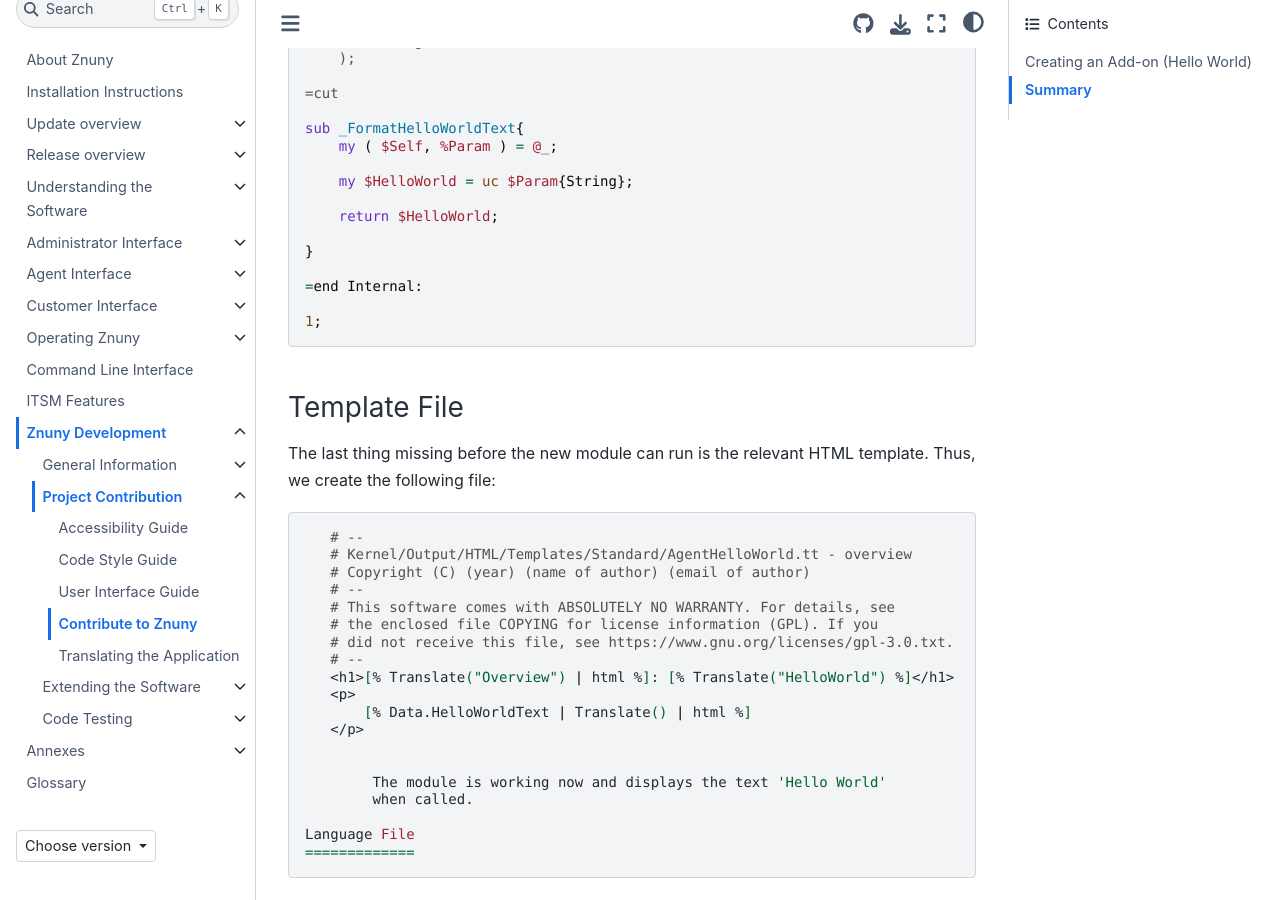
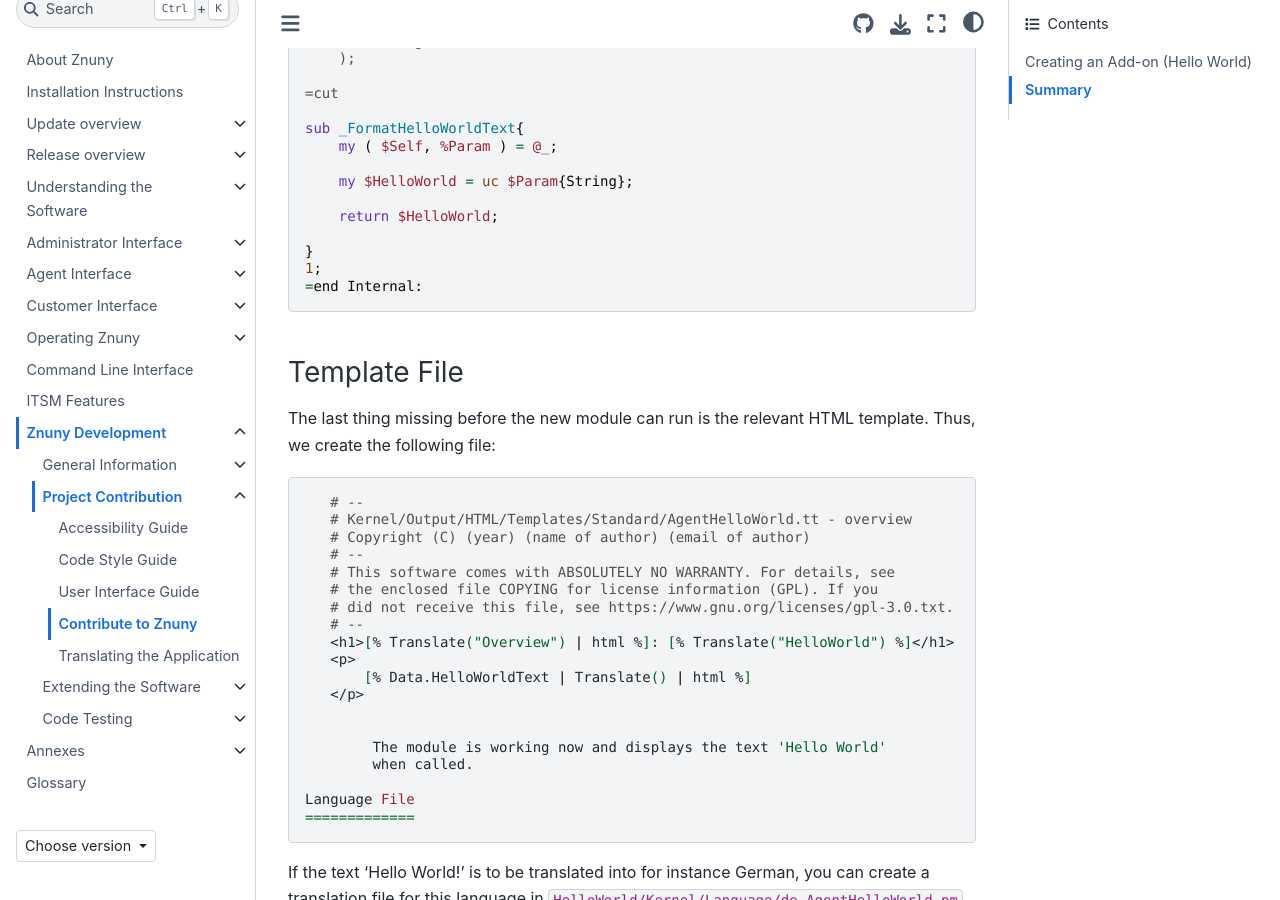
Before and after one commit to znuny/manual, a Sphinx documentation site: the page built from source/developer/contributing/how-to-extend-otrs.rst, in a window 1280 px wide and 900 px high, scrolled down 4750 px. Built offline with Sphinx 7.4.7 and the Sphinx Book theme 1.1.4, drawn with Linux system fonts in a browser that asks for light colours.

```diff
--- a/source/developer/contributing/how-to-extend-otrs.rst
+++ b/source/developer/contributing/how-to-extend-otrs.rst
@@ -259,10 +259,9 @@ Next, we create the file for the core module ``/HelloWorld/Kernel/System/HelloWo
         return $HelloWorld;
 
     }
-
+    1;
     =end Internal:
 
-    1;
 
 
 Template File
```
